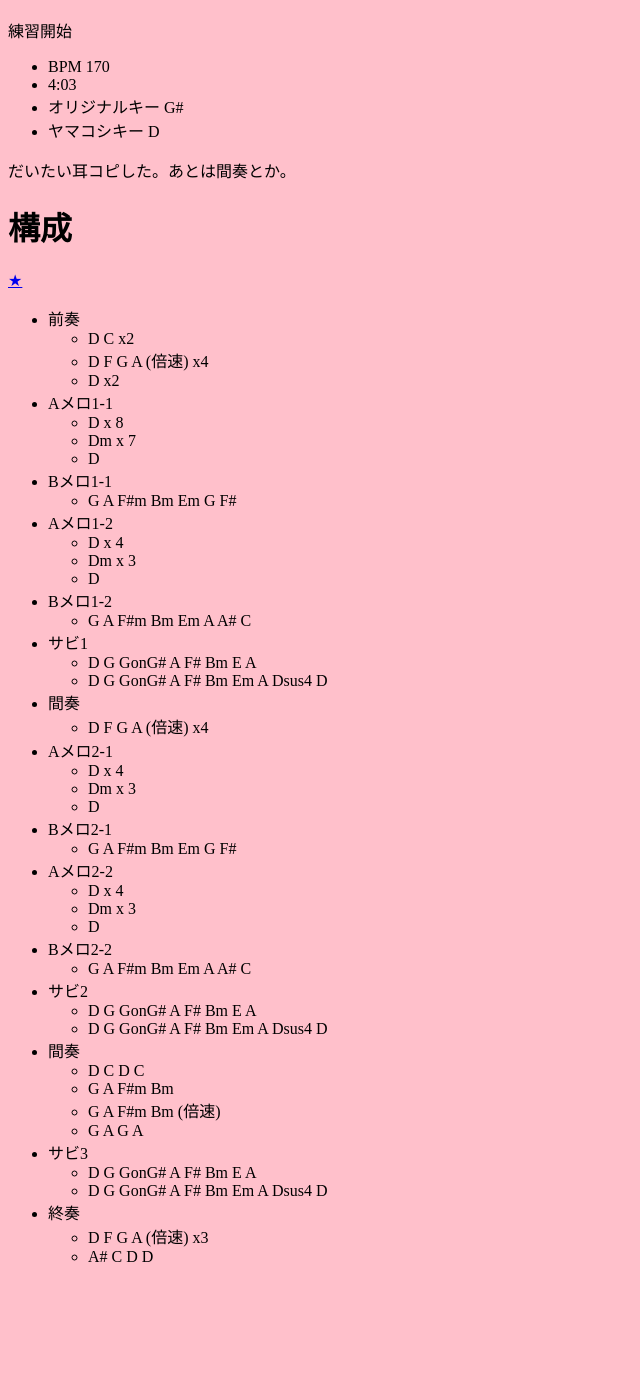
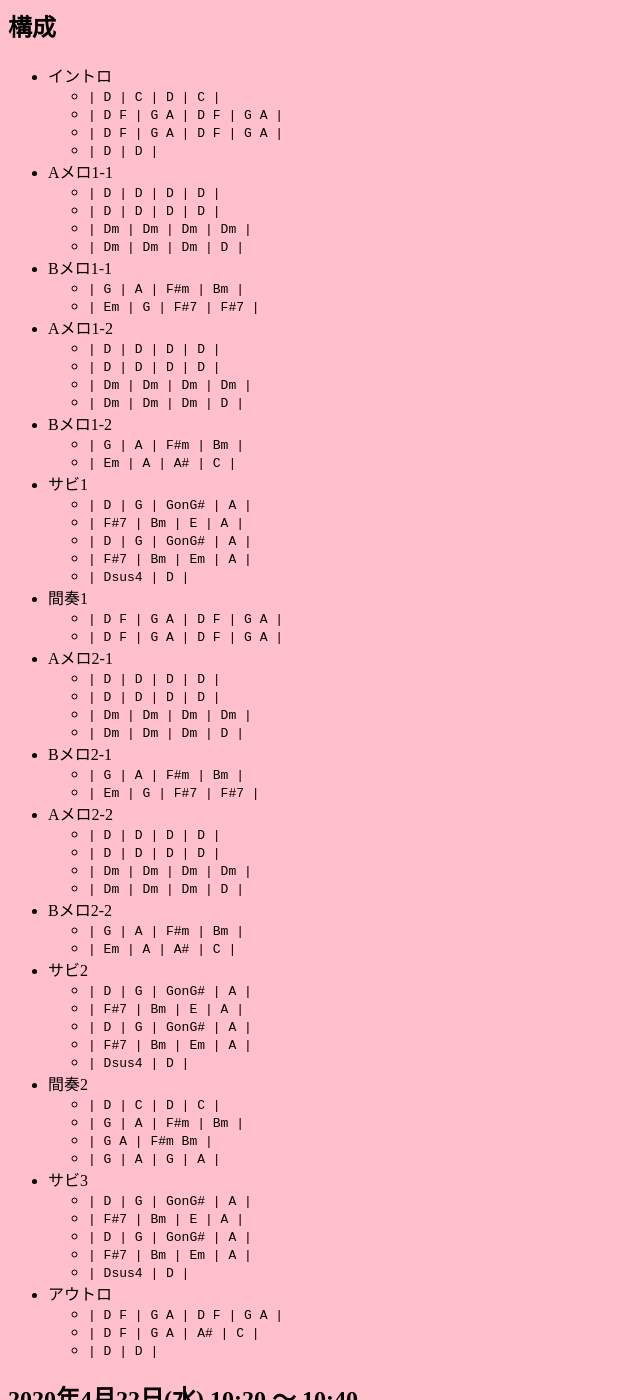
Before and after one commit to takaoyamakoshi/momochi, a Jekyll site: the page built from showtime/number/be_genki_naseba_naru.md, in a window 1280 px wide and 1400 px high, scrolled down 297 px. Shown: the whole window, without its empty margins (0-640 px from the left). Built offline with Jekyll 4.4.1, drawn with Linux system fonts in a browser that asks for light colours; our own code applies the rules of GitHub Pages for plain Markdown files; before the commit the page ends 1579 px from its top, so only the background shows below that; some of the changed text lies outside the part shown.

Commit message:
Update be_genki_naseba_naru.md

```diff
--- a/showtime/number/be_genki_naseba_naru.md
+++ b/showtime/number/be_genki_naseba_naru.md
@@ -1,72 +1,100 @@
-# 2020年2月25日(火) 22:00 ～ 22:30
+# Be 元気＜成せば成るっ!＞
+
+Berryz工房の曲。
+
+- [オリジナルYouTube](https://www.youtube.com/watch?v=d5nmDDUglVM)
+- [歌詞](http://j-lyric.net/artist/a002e87/l028216.html)
+- BPM 170
+- オリジナルキー G#
+- ヤマコシキー D
+- 時間 4:03
+- [Wikipedia](https://ja.wikipedia.org/wiki/Be_%E5%85%83%E6%B0%97%EF%BC%9C%E6%88%90%E3%81%9B%E3%81%B0%E6%88%90%E3%82%8B%E3%81%A3!%EF%BC%9E)
+
+## 構成
+
+- イントロ
+  - `| D | C | D | C |`
+  - `| D F | G A | D F | G A |`
+  - `| D F | G A | D F | G A |`
+  - `| D | D |`
+- Aメロ1-1
+  - `| D | D | D | D |`
+  - `| D | D | D | D |`
+  - `| Dm | Dm | Dm | Dm |`
+  - `| Dm | Dm | Dm | D |`
+- Bメロ1-1
+  - `| G  | A | F#m | Bm |`
+  - `| Em | G | F#7 | F#7 |`
+- Aメロ1-2
+  - `| D | D | D | D |`
+  - `| D | D | D | D |`
+  - `| Dm | Dm | Dm | Dm |`
+  - `| Dm | Dm | Dm | D |`
+- Bメロ1-2
+  - `| G  | A | F#m | Bm |`
+  - `| Em | A | A# | C |`
+- サビ1
+  - `| D | G | GonG# | A |`
+  - `| F#7 | Bm | E | A |`
+  - `| D | G | GonG# | A |`
+  - `| F#7 | Bm | Em | A |`
+  - `| Dsus4 | D |`
+- 間奏1
+  - `| D F | G A | D F | G A |`
+  - `| D F | G A | D F | G A |`
+- Aメロ2-1
+  - `| D | D | D | D |`
+  - `| D | D | D | D |`
+  - `| Dm | Dm | Dm | Dm |`
+  - `| Dm | Dm | Dm | D |`
+- Bメロ2-1
+  - `| G  | A | F#m | Bm |`
+  - `| Em | G | F#7 | F#7 |`
+- Aメロ2-2
+  - `| D | D | D | D |`
+  - `| D | D | D | D |`
+  - `| Dm | Dm | Dm | Dm |`
+  - `| Dm | Dm | Dm | D |`
+- Bメロ2-2
+  - `| G  | A | F#m | Bm |`
+  - `| Em | A | A# | C |`
+- サビ2
+  - `| D | G | GonG# | A |`
+  - `| F#7 | Bm | E | A |`
+  - `| D | G | GonG# | A |`
+  - `| F#7 | Bm | Em | A |`
+  - `| Dsus4 | D |`
+- 間奏2
+  - `| D | C | D | C |`
+  - `| G | A | F#m | Bm |`
+  - `| G A | F#m Bm |`
+  - `| G | A | G | A |`
+- サビ3
+  - `| D | G | GonG# | A |`
+  - `| F#7 | Bm | E | A |`
+  - `| D | G | GonG# | A |`
+  - `| F#7 | Bm | Em | A |`
+  - `| Dsus4 | D |`
+- アウトロ
+  - `| D F | G A | D F | G A |`
+  - `| D F | G A | A# | C |`
+  - `| D | D |`
+
+## 2020年4月22日(水) 10:20 ～ 10:40
+
+ひさしぶりにちょっと弾いてみた。
+
+## 2020年2月25日(火) 22:00 ～ 22:30
 
 ひたすら練習
 
-# 2020年2月24日(月) 12:05 ～ 12:57
+## 2020年2月24日(月) 12:05 ～ 12:57
 
 曲の構成を把握して、アレンジが完成。歌詞を覚えないと・・・。
 Aメロの弾き方、単音引きしようとしたが、やめた。
 
-# 2020年2月17日(月) 21:27 ～ 22:27
+## 2020年2月17日(月) 21:27 ～ 22:27
 
 練習開始
 
-- BPM 170
-- 4:03
-- オリジナルキー G#
-- ヤマコシキー D
-
 だいたい耳コピした。あとは間奏とか。
-
-
-# 構成
-
-[★](https://www.youtube.com/watch?v=d5nmDDUglVM)
-
-- 前奏
-  - D C x2
-  - D F G A (倍速) x4
-  - D x2
-- Aメロ1-1
-  - D x 8
-  - Dm x 7
-  - D
-- Bメロ1-1
-  - G A F#m Bm Em G F#
-- Aメロ1-2
-  - D x 4
-  - Dm x 3
-  - D
-- Bメロ1-2
-  - G A F#m Bm Em A A# C
-- サビ1
-  - D G GonG# A F# Bm E A
-  - D G GonG# A F# Bm Em A Dsus4 D
-- 間奏
-  - D F G A (倍速) x4
-- Aメロ2-1
-  - D x 4
-  - Dm x 3
-  - D
-- Bメロ2-1
-  - G A F#m Bm Em G F#
-- Aメロ2-2
-  - D x 4
-  - Dm x 3
-  - D
-- Bメロ2-2
-  - G A F#m Bm Em A A# C
-- サビ2
-  - D G GonG# A F# Bm E A
-  - D G GonG# A F# Bm Em A Dsus4 D
-- 間奏
-  - D C D C
-  - G A F#m Bm
-  - G A F#m Bm (倍速)
-  - G A G A
-- サビ3
-  - D G GonG# A F# Bm E A
-  - D G GonG# A F# Bm Em A Dsus4 D
-- 終奏
-  - D F G A (倍速) x3
-  - A# C D D
```
